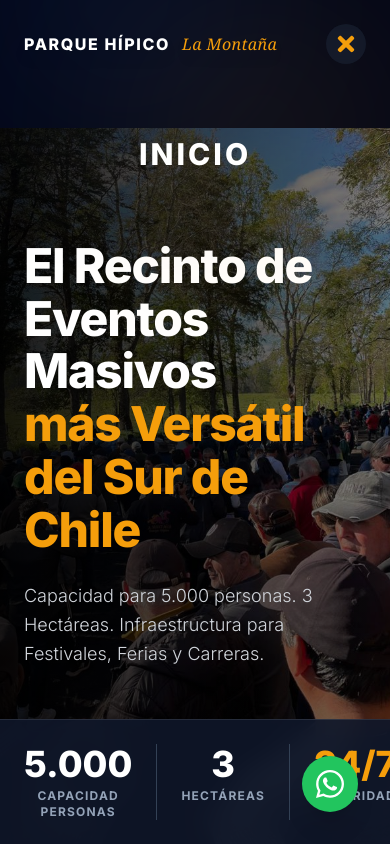
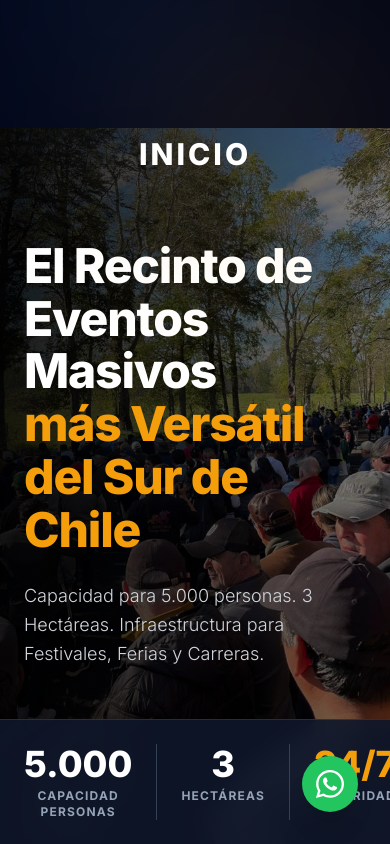
Before and after one commit to weareleit-sys/parquehipico, a Next.js app: page /inicio in a window 390 px wide. Both pictures are taken after a click on the button 346 px from the left and 44 px from the top of the page. Shown: the top 844 px of the page. Built offline with nearby package versions, Linux system fonts and the light colour scheme.

Commit message:
fix: logo mas pequeno en movil, menu hamburguesa z-index corregido

```diff
--- a/app/components/Header/Navbar.tsx
+++ b/app/components/Header/Navbar.tsx
@@ -109,8 +109,7 @@ const Navbar = () => {
             </div>
 
             {/* --- MENÚ MÓVIL OVERLAY --- */}
-            {/* CORRECCIÓN AQUÍ: justify-start + pt-32 para que no choque con el header */}
-            <div className={`fixed inset-0 bg-slate-950 z-40 flex flex-col justify-start items-center pt-32 transition-all duration-500 ${isOpen ? 'opacity-100 visible' : 'opacity-0 invisible pointer-events-none'}`}>
+            <div className={`fixed inset-0 bg-slate-950 z-[60] flex flex-col justify-start items-center pt-32 transition-all duration-500 ${isOpen ? 'opacity-100 visible' : 'opacity-0 invisible pointer-events-none'}`}>
 
                 {/* Fondos decorativos */}
                 <div className="absolute top-0 right-0 w-64 h-64 bg-amber-500 rounded-full blur-[100px] opacity-10 pointer-events-none"></div>
--- a/app/components/UI/ParallaxLogo.tsx
+++ b/app/components/UI/ParallaxLogo.tsx
@@ -33,11 +33,11 @@ const ParallaxLogo = () => {
                 zIndex: 5,
             }}
         >
-            {/* Imagen que cubre toda la pantalla, especialmente en móvil */}
+            {/* Imagen con tamaño reducido en móvil */}
             <img
                 src="/logo-bg.png"
                 alt=""
-                className="w-full h-full object-cover md:object-contain md:w-[100vw] md:h-auto"
+                className="w-[75%] h-auto object-contain md:w-[75vw] max-w-[900px]"
             />
         </div>
     );
```
